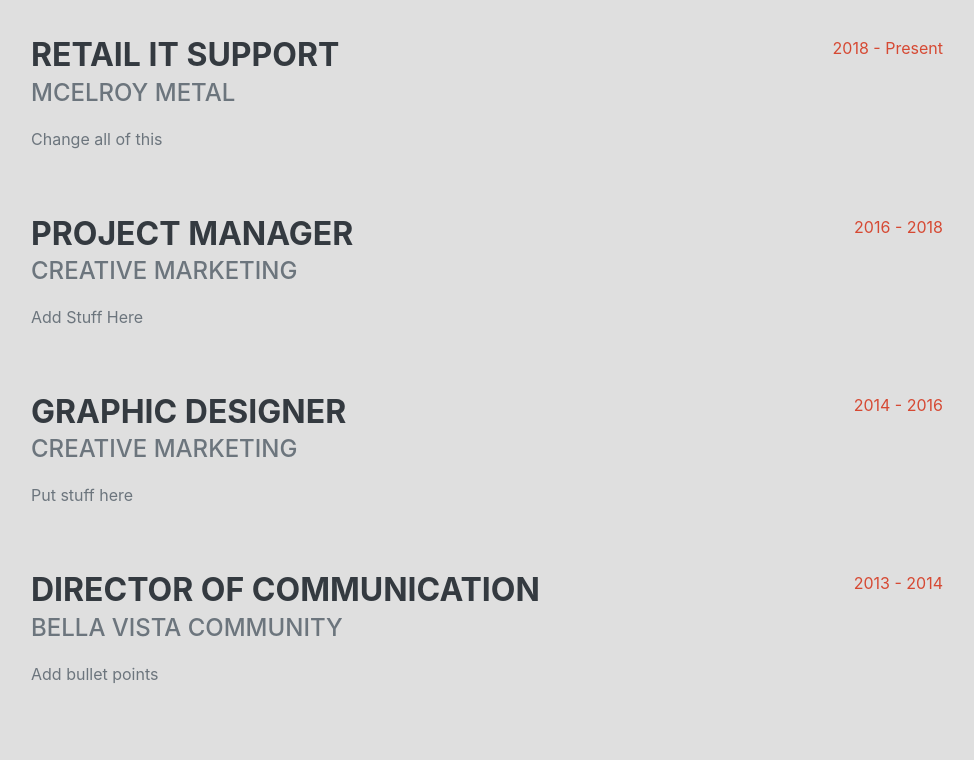
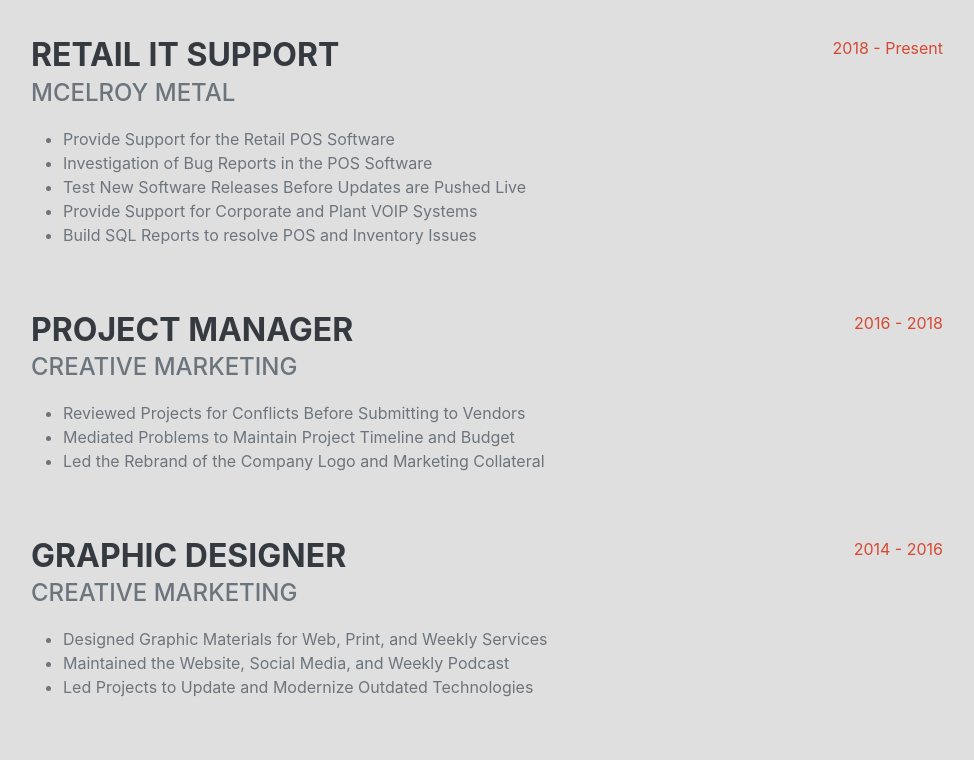
Before and after one commit to KJohnson82/KJohnson82.github.io, a website: page index.html in a window 1280 px wide. Shown: the part 960-1720 px from the top of the page, without its empty margins (289-1263 px from the left). Drawn offline with nearby package versions, Linux system fonts and the light colour scheme; a web font is replaced by a local one.

Commit message:
Updates1

```diff
--- a/index.html
+++ b/index.html
@@ -20,7 +20,7 @@
         <nav class="navbar navbar-expand-lg navbar-dark bg-primary fixed-top" id="sideNav">
             <a class="navbar-brand js-scroll-trigger" href="#page-top">
                 <span class="d-block d-lg-none">Kevin Johnson</span>
-                <span class="d-none d-lg-block pe-3"><img class="img-fluid img-profile rounded-circle mx-auto mb-2" src="assets\PL_Thumbnail2Color.png" alt="placeholder" /></span>
+                <span class="d-none d-lg-block pe-3"><img class="img-fluid img-profile rounded-circle mx-auto mb-2" src="assets\PL_Thumbnail2Color2.png" alt="placeholder" /></span>
             </a>
             <button class="navbar-toggler" type="button" data-bs-toggle="collapse" data-bs-target="#navbarResponsive" aria-controls="navbarResponsive" aria-expanded="false" aria-label="Toggle navigation"><span class="navbar-toggler-icon"></span></button>
             <div class="collapse navbar-collapse" id="navbarResponsive">
@@ -45,7 +45,8 @@
                         <span class="text-primary">Johnson</span>
                     </h1>
                     <div class="subheading mb-4 ">
-                        Software Developer • Graphic Designer • UI/UX Designer • IT Analyst
+                        <!-- Software Developer • Graphic Designer • UI/UX Designer • IT Analyst  -->
+                        Software Developer • Graphic Designer • UI/UX Designer
                         <!-- <a href="mailto:name@email.com">kevin@kevinjohnson.info</a> -->
                     </div>
                     <p class="lead mb-5">As a recent graduate in Software Development, I apply my expertise in Information Technology and Graphic Design, with my growing programming and engineering knowledge, to devise creative solutions for challenging problems.</p>
@@ -66,7 +67,14 @@
                         <div class="flex-grow-1">
                             <h3 class="mb-0">Retail IT Support</h3>
                             <div class="subheading mb-3">McElroy Metal</div>
-                            <p>Change all of this</p>
+                            <ul>
+                                <li>Provide Support for the Retail POS Software</li>
+                                <li>Investigation of Bug Reports in the POS Software</li>
+                                <li>Test New Software Releases Before Updates are Pushed Live</li>
+                                <li>Provide Support for Corporate and Plant VOIP Systems</li>
+                                <li>Build SQL Reports to resolve POS and Inventory Issues</li>
+
+                            </ul>
                         </div>
                         <div class="flex-shrink-0"><span class="text-primary">2018 - Present</span></div>
                     </div>
@@ -74,7 +82,11 @@
                         <div class="flex-grow-1">
                             <h3 class="mb-0">Project Manager</h3>
                             <div class="subheading mb-3">Creative Marketing</div>
-                            <p>Add Stuff Here</p>
+                            <ul>
+                                <li>Reviewed Projects for Conflicts Before Submitting to Vendors</li>
+                                <li>Mediated Problems to Maintain Project Timeline and Budget</li>
+                                <li>Led the Rebrand of the Company Logo and Marketing Collateral</li>
+                            </ul>
                         </div>
                         <div class="flex-shrink-0"><span class="text-primary">2016 - 2018</span></div>
                     </div>
@@ -82,7 +94,11 @@
                         <div class="flex-grow-1">
                             <h3 class="mb-0">Graphic Designer</h3>
                             <div class="subheading mb-3">Creative Marketing</div>
-                            <p>Put stuff here</p>
+                            <ul>
+                                <li>Designed Graphic Materials for Web, Print, and Weekly Services</li>
+                                <li>Maintained the Website, Social Media, and Weekly Podcast</li>
+                                <li>Led Projects to Update and Modernize Outdated Technologies</li>
+                            </ul>
                         </div>
                         <div class="flex-shrink-0"><span class="text-primary">2014 - 2016</span></div>
                     </div>
@@ -118,7 +134,13 @@
                         </div>
                         <div class="flex-shrink-0"><span class="text-primary">Graduated - May 2010</span></div>
                     </div>
+                    <div class="d-flex flex-column flex-md-row justify-content-between mb-5"></div>
+                    <h2 class="mb-5">Certifications</h2>
+                    <div class="d-flex flex-column flex-md-row justify-content-between mb-5">
+
+                    </div>
                 </div>
+
             </section>
             <hr class="m-0" />
             <!-- Skills-->
```
Also changed, not shown: assets/PL_Thumbnail2Color2.png (added).
